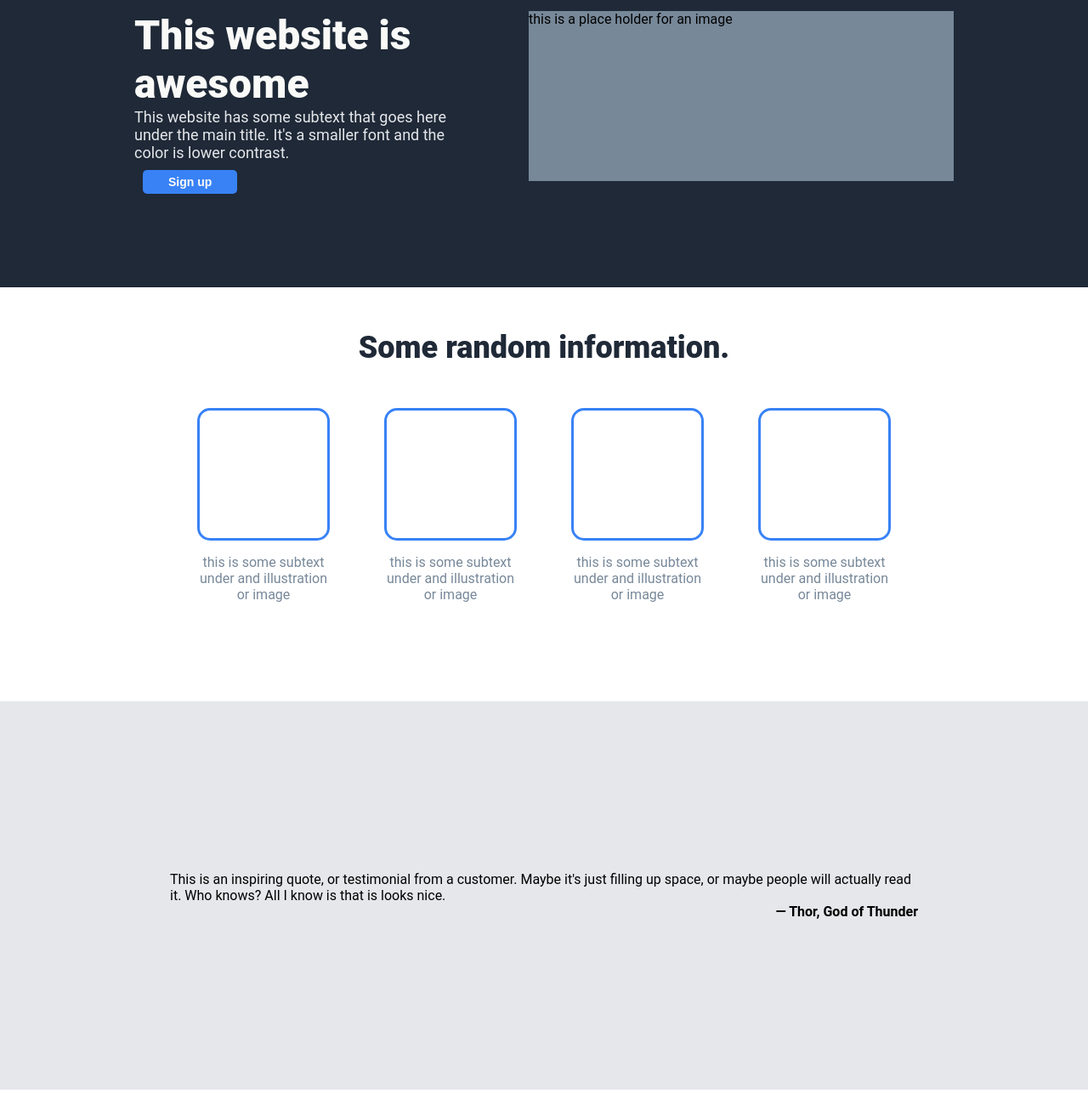
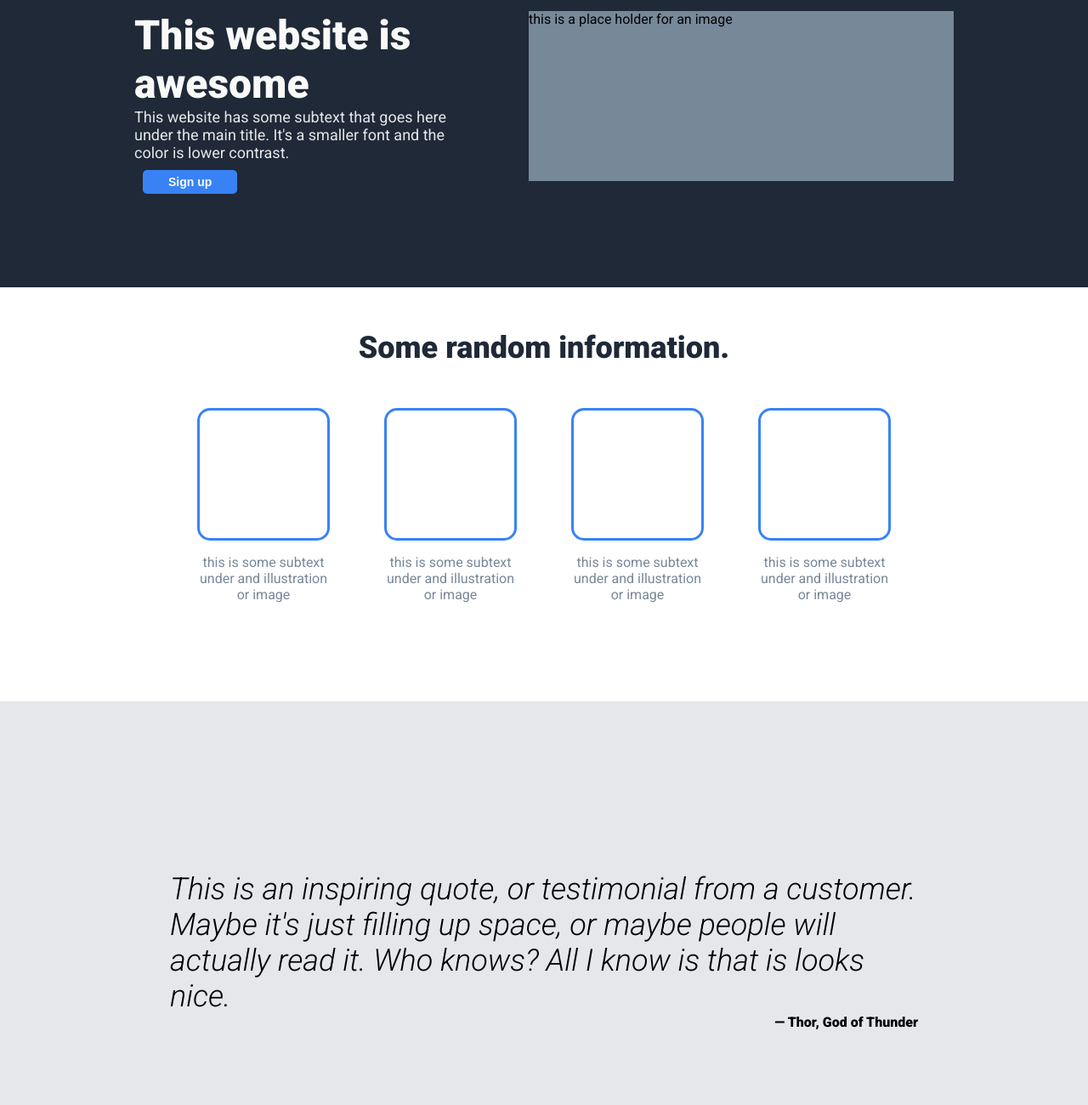
Before and after one commit to Chris-Ever/landing-page, a plain HTML site: page index.html in a window 1280 px wide. Shown: the part 160-1460 px from the top of the page at 85% size. Drawn offline with Linux system fonts and the light colour scheme.

Commit message:
Add correct fonts and weights.

```diff
--- a/index.html
+++ b/index.html
@@ -1,12 +1,18 @@
 <!DOCTYPE html>
 <html lang="en">
+
   <head>
     <meta charset="UTF-8">
+    <meta http-equiv="X-UA-Compatible" content="IE=edge">
     <meta name="viewport" content="width=device-width, initial-scale=1.0">
-    <meta http-equiv="X-UA-Compatible" content="ie=edge">
     <title>Odin Landing Page</title>
     <link rel="stylesheet" href="style.css">
+    <style>
+      @import url('https://fonts.googleapis.com/css2?family=Roboto:ital,wght@0,400;0,900;1,300&display=swap');
+    </style>
   </head>
+
+
   <body>
 	  <div class="header">
       <div>Header Logo</div>
@@ -55,7 +61,7 @@
     </div>
 
     <div class="section-3">
-      <div class="quote">This is an inspiring quote, or testimonial from a customer. Maybe it's just filling up space, or maybe people will actually read it. Who knows? All I know is that is looks nice.</div>
+      <em>This is an inspiring quote, or testimonial from a customer. Maybe it's just filling up space, or maybe people will actually read it. Who knows? All I know is that is looks nice.</em>
       <b>— Thor, God of Thunder</b>
     </div>
 
--- a/style.css
+++ b/style.css
@@ -56,6 +56,7 @@ a {
 .hero-text {
   color: #e5e7eb;
   font-size: 18px;
+  font-weight: 300;
 }
 
 button {
@@ -126,6 +127,12 @@ button {
   padding: 200px;
 }
 
+.section-3 em {
+  font-size: 36px;
+  font-weight: 100;
+
+}
+
 .section-3 b {
   align-self: flex-end;
 }
```
